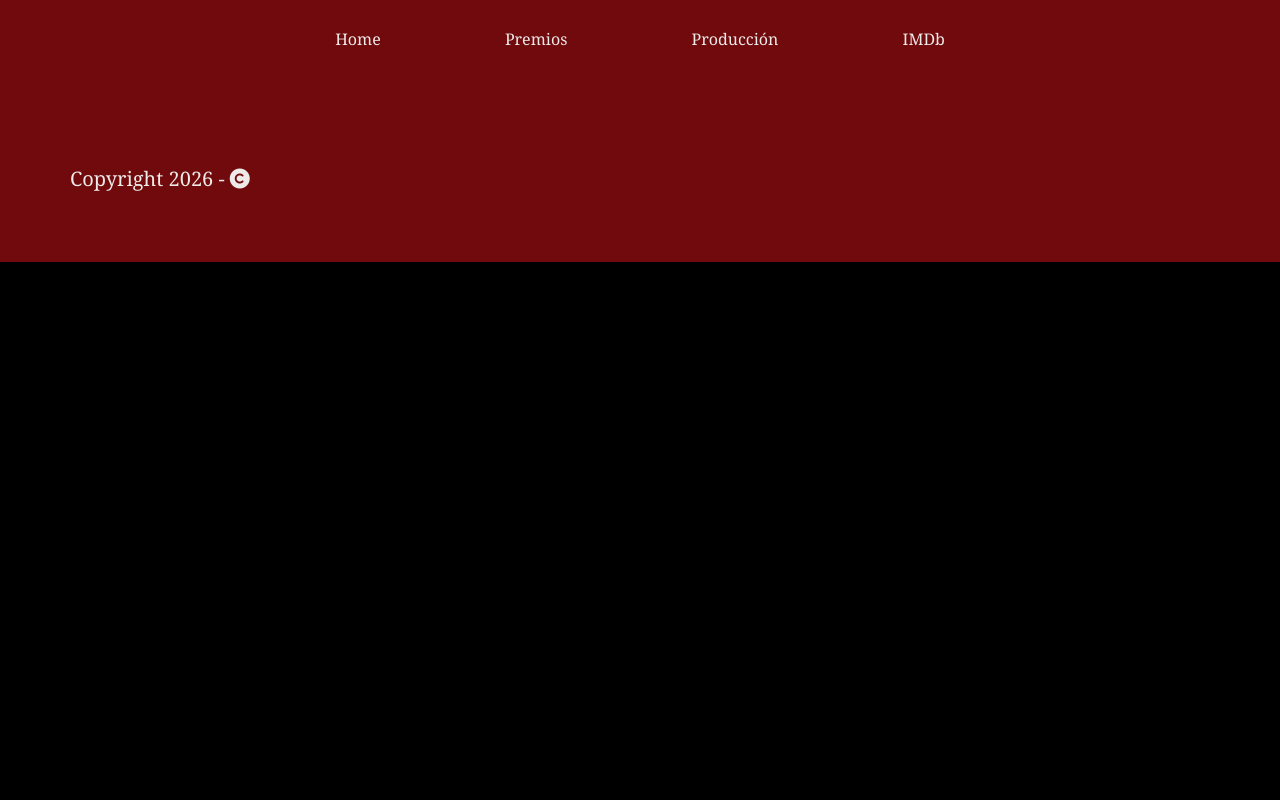
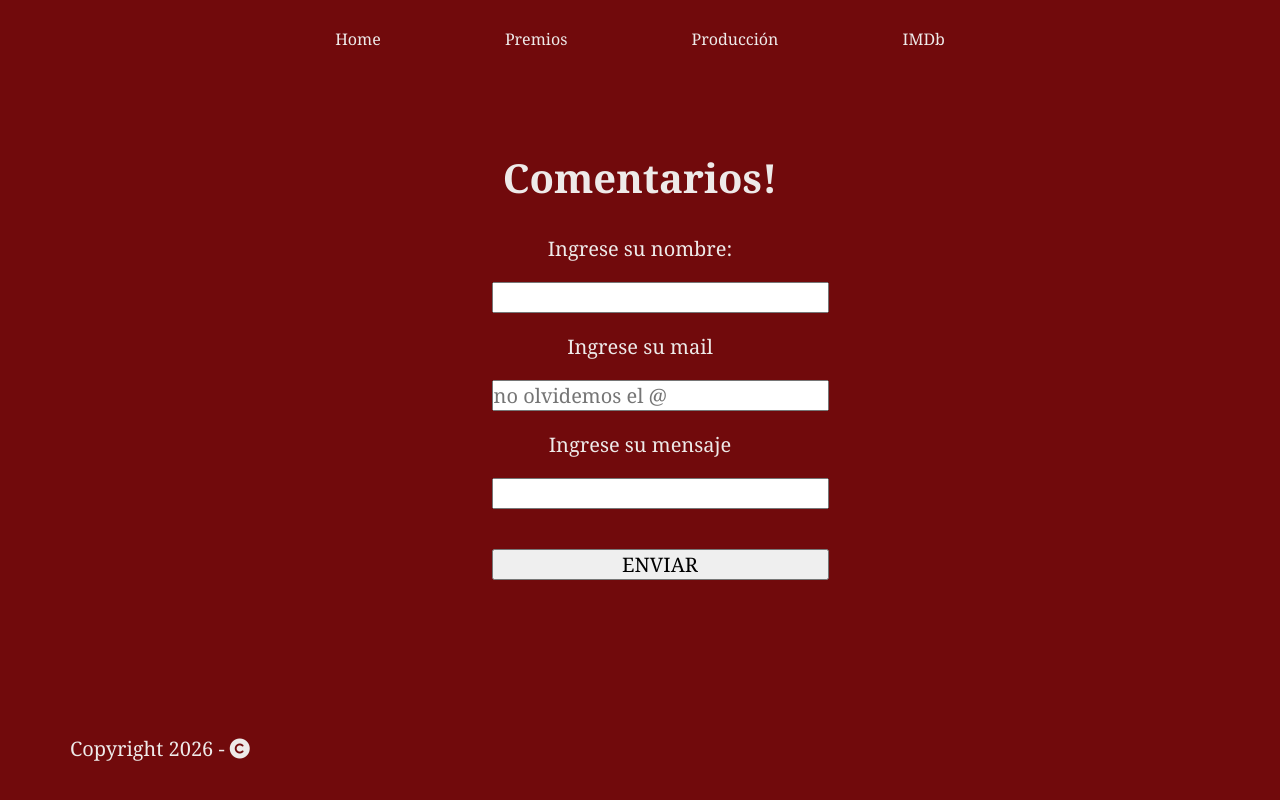
Before and after one commit to sofiaaaromero/DGN4BP-DISE-O-WEB-2026-S.A.R, a plain HTML site: page PELICULA_IT_ESO/Paginaswebs/produccion.html in a window 1280 px wide. Shown: the part 1258-2058 px from the top of the page. Before the commit the page ends 1520 px from the top, so only its background shows below. Drawn offline with Linux system fonts and the light colour scheme.

Commit message:
Comentarios

```diff
--- a/PELICULA_IT_ESO/Paginaswebs/produccion.html
+++ b/PELICULA_IT_ESO/Paginaswebs/produccion.html
@@ -64,6 +64,23 @@
 
     </article>
 
+<article>
+    <h3 id="comentarios"> Comentarios! </h3>
+<form >
+
+         <label for="Nombre y Apellido">Ingrese su nombre:</label>
+            <input type="text" name="usuario" id="usuario">
+         <label for="mail"> Ingrese su mail</label>
+            <input  type="email" placeholder="no olvidemos el @" name="" id="">
+         <input type="submit" hidden value="CARGAR">
+         <label for="opinion"> Ingrese su mensaje</label>
+            <input type="text" >
+
+         <button  type="submit">ENVIAR</button>
+    </form>
+</article>
+
+
     <article>
         <p> Copyright 2026 - <a> <i class="fa-solid fa-copyright"></i> </a> </p>
     </article>
```
Also changed, not shown: PELICULA_IT_ESO/Paginaswebs/curiosidades.html (+16 -0 lines), PELICULA_IT_ESO/Paginaswebs/locaciones.html (+16 -0 lines), PELICULA_IT_ESO/Paginaswebs/premios.html (+16 -0 lines), PELICULA_IT_ESO/Paginaswebs/reparto.html (+16 -0 lines).
